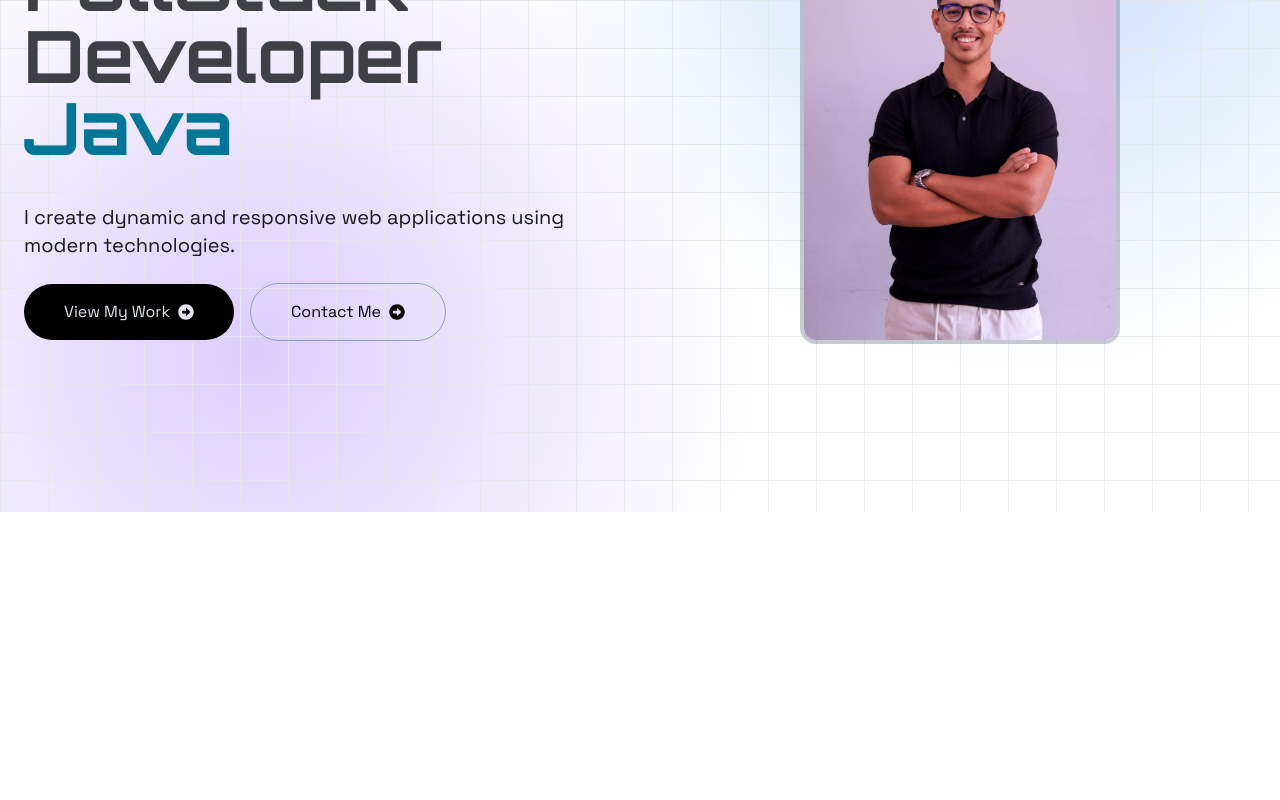
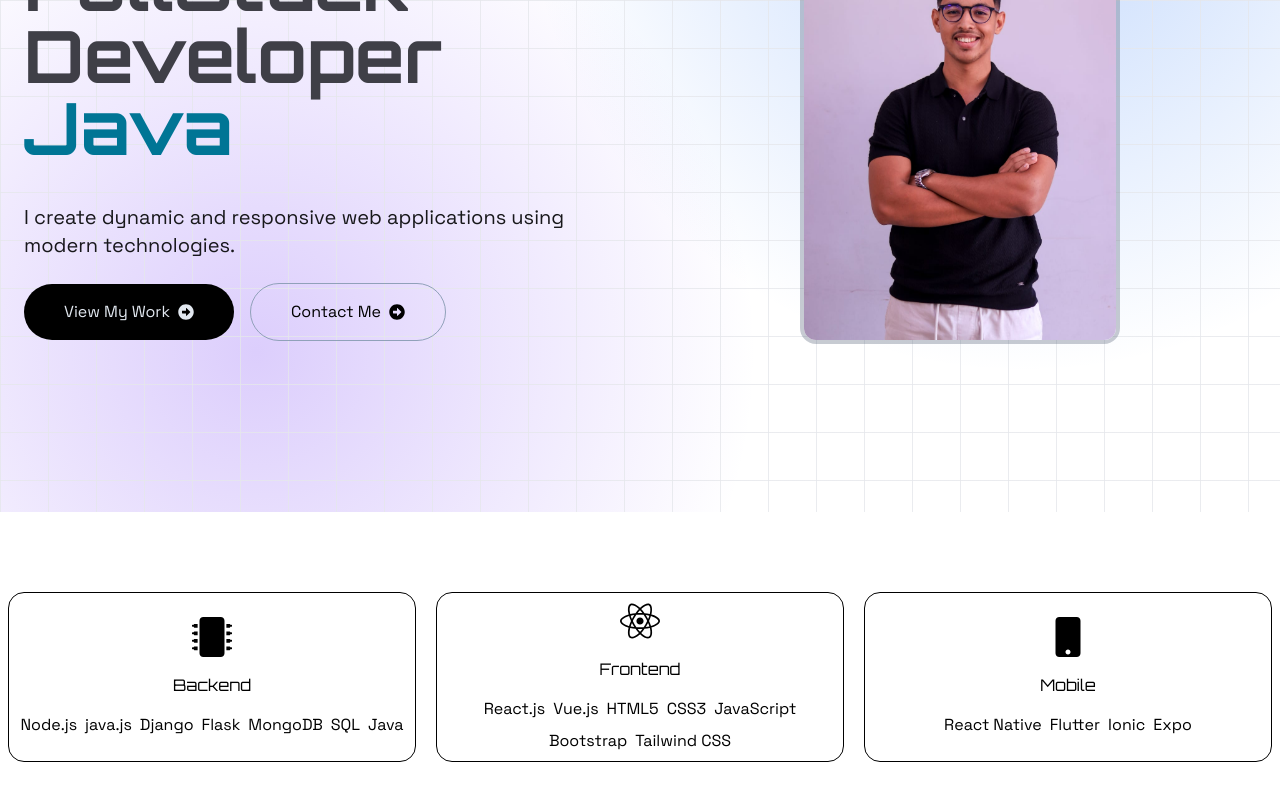
Before and after one commit to khalilbaidouri/portfolio, a React (Vite) app in the folder portfolio/: page / in a window 1280 px wide. Shown: the part 288-1088 px from the top of the page. Before the commit the page ends 800 px from the top, so only its background shows below. Built offline with nearby package versions, Linux system fonts and the light colour scheme; a web font is replaced by a local one.

Commit message:
telecharger

```diff
--- a/portfolio/src/App.jsx
+++ b/portfolio/src/App.jsx
@@ -4,7 +4,7 @@
 
 const  App = () => {
   return (
-    <div >
+    <div className='scroll-smooth' >
       <Routes>
         <Route path='/' element={<Home />}></Route>
       </Routes>
--- a/portfolio/src/assets/me.js
+++ b/portfolio/src/assets/me.js
@@ -12,7 +12,7 @@
   {
     icon: FaMicrochip,
     title: 'Backend',
-    technologies: ['Node.js', 'Express.js', 'Django', 'Flask', 'MongoDB', 'SQL', 'Java'],
+    technologies: ['Node.js', 'java.js', 'Django', 'Flask', 'MongoDB', 'SQL', 'Java'],
   },
   {
     icon: FaReact,
--- a/portfolio/src/components/Hero.jsx
+++ b/portfolio/src/components/Hero.jsx
@@ -4,7 +4,7 @@
 
 const Hero = () => {
   return (
-    <div id="hero" className="min-h-screen relative flex items-center pt-16">
+    <div id="home" className="min-h-screen relative flex items-center pt-16">
   {/* Dual Gradient Overlay Background */}
   <div
     className="absolute inset-0 -z-10"
--- a/portfolio/src/components/NavBar.jsx
+++ b/portfolio/src/components/NavBar.jsx
@@ -29,12 +29,12 @@
 
           {/* Resume Button */}
           <div>
-            <button
-              className="px-6 py-3 border border-zinc-800 rounded-full flex items-center gap-2 text-slate-600 hover:text-slate-900 hover:border-teal-700 hover:translate-y-1 transition duration-300"
+            <a download href="/CV.pdf"
+              className="px-6 py-3 border border-zinc-800 rounded-full flex items-center gap-2 text-slate-600 hover:text-slate-900 hover:border-teal-700 hover:translate-y-1 transition duration-300 cursor-pointer"
             >
               Resume
               <FaArrowRight className="text-gray-500 text-sm" />
-            </button>
+            </a>
           </div>
         </div>
       </div>
--- a/portfolio/src/components/Skills.jsx
+++ b/portfolio/src/components/Skills.jsx
@@ -1,14 +1,25 @@
-import React from 'react'
-import {skillsData } from '../assets/me'
+import React from "react";
+import { skillsData } from "../assets/me";
 
 const Skills = () => {
   return (
-    <div>
-        <div>
+    <div id="skills" className="grid grid-cols-3 w-full gap-5 mx-auto py-20 px-2 ">
+      {skillsData.map((skill, index) => {
+        const Icon = skill.icon;
+        return (
+          <div key={index} className="flex flex-col col-span-1 justify-center items-center gap-4 border rounded-2xl p-2">
+            <Icon className="size-10 " />
+            <h1>{skill.title}</h1>
+            <div className="flex flex-wrap gap-2 items-center justify-center">
+              {skill.technologies.map((tec, ind) => {
+                return <span key={ind}>{tec}</span>;
+              })}
+            </div>
+          </div>
+        );
+      })}
+    </div>
+  );
+};
 
-        </div>
-    </div>
-  )
-}
-
-export default Skills
+export default Skills;
```
Also changed, not shown: 1 other file (tests, documents, lock files or other folders).
